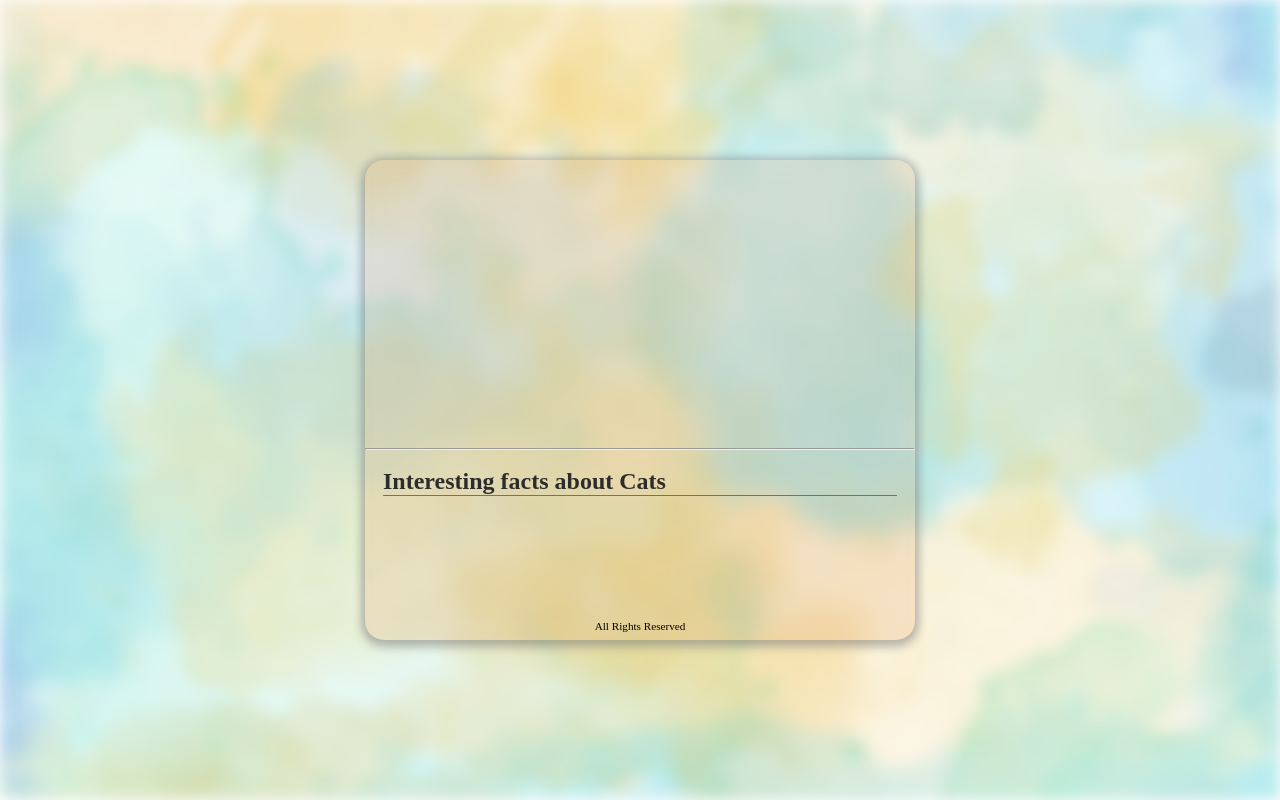
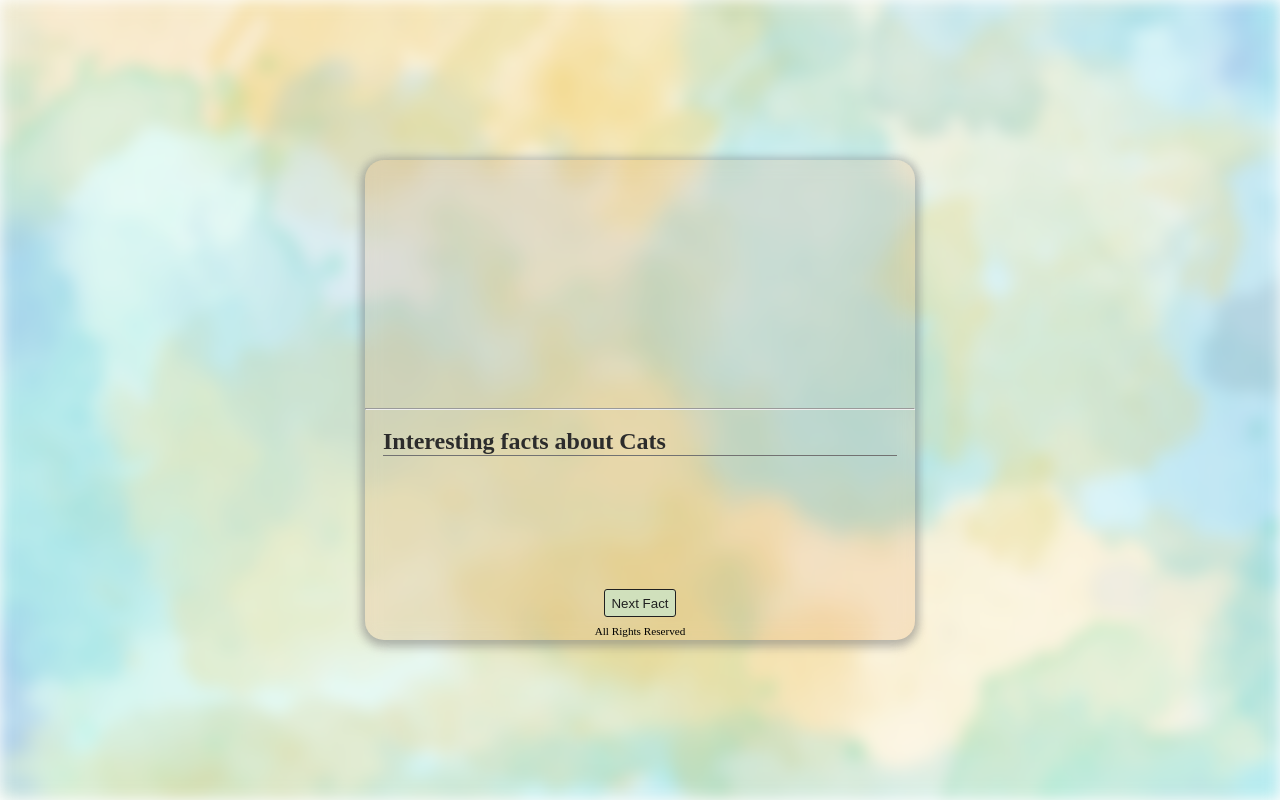
Before and after one commit to jaieds/cat-facts, a website: page index.html in a window 1280 px wide. Drawn offline with Linux system fonts and the light colour scheme; no server answers.

Commit message:
Fixed layout and added next fact button

```diff
--- a/index.html
+++ b/index.html
@@ -17,6 +17,9 @@
           <h1>Interesting facts about Cats</h1>
           <div id="fact"></div>
         </div>
+        <div class="buttons">
+          <button id="next">Next Fact</button>
+        </div>
         <div class="footer"><p>All Rights Reserved</p></div>
       </div>
     </div>
--- a/index.js
+++ b/index.js
@@ -3,6 +3,7 @@ const catsFactsURL = 'https://cat-fact.herokuapp.com/facts/random';
 
 const proImage = document.getElementById('pro-img');
 const factsList = document.getElementById('fact');
+const nextButton = document.getElementById('next');
 
 async function setCatImage() {
   try {
@@ -31,4 +32,11 @@ function run() {
   setCatImage();
 }
 
-window.addEventListener('load', run);
+function nextFact() {
+  factsList.innerHTML = '';
+  setCatFacts();
+}
+
+run();
+
+nextButton.addEventListener('click', nextFact);
--- a/style.css
+++ b/style.css
@@ -41,6 +41,8 @@
   border-radius: 19px;
   backdrop-filter: blur(8px);
   box-shadow: 0 0 10px 3px #77777755, 0 5px 10px 3px #77777755;
+  display: flex;
+  flex-flow: column nowrap;
 }
 
 #pro-img {
@@ -54,6 +56,15 @@
 
 .details {
   padding: 18px;
+  height: calc(100% - 60%);
+}
+
+.footer {
+  margin-top: auto;
+  margin-bottom: 3px;
+  font-size: 0.7rem;
+  width: 100%;
+  text-align: center;
 }
 
 .details h1 {
@@ -70,21 +81,44 @@
   margin-bottom: 20px;
 }
 
-.footer {
-  font-size: 0.7rem;
-  position: absolute;
-  bottom: 8px;
-  width: 100%;
-  text-align: center;
-}
-
 #fact {
+  height: 80%;
   margin-top: 18px;
   font-size: 1.2rem;
 }
 
-div#fact {
-  overflow: auto;
+p {
+  height: 100%;
+  overflow: scroll;
+  scrollbar-width: none;
+}
+
+p::-webkit-scrollbar {
+  display: none;
+}
+
+.buttons {
+  margin: 8px 0px;
+  display: flex;
+  justify-content: center;
+}
+
+#next {
+  height: 28px;
+  width: 72px;
+  color: #202020;
+  background-color: #d0e0bc;
+  outline: none;
+  border: 1px solid;
+  border-radius: 3px;
+}
+
+#next:active {
+  box-shadow: 0 0 3px 3px #a5a5a5cc inset;
+}
+
+#next:hover {
+  background-color: #daebc5;
 }
 
 @media screen and (min-width: 320px) and (max-width: 768px) {
```
